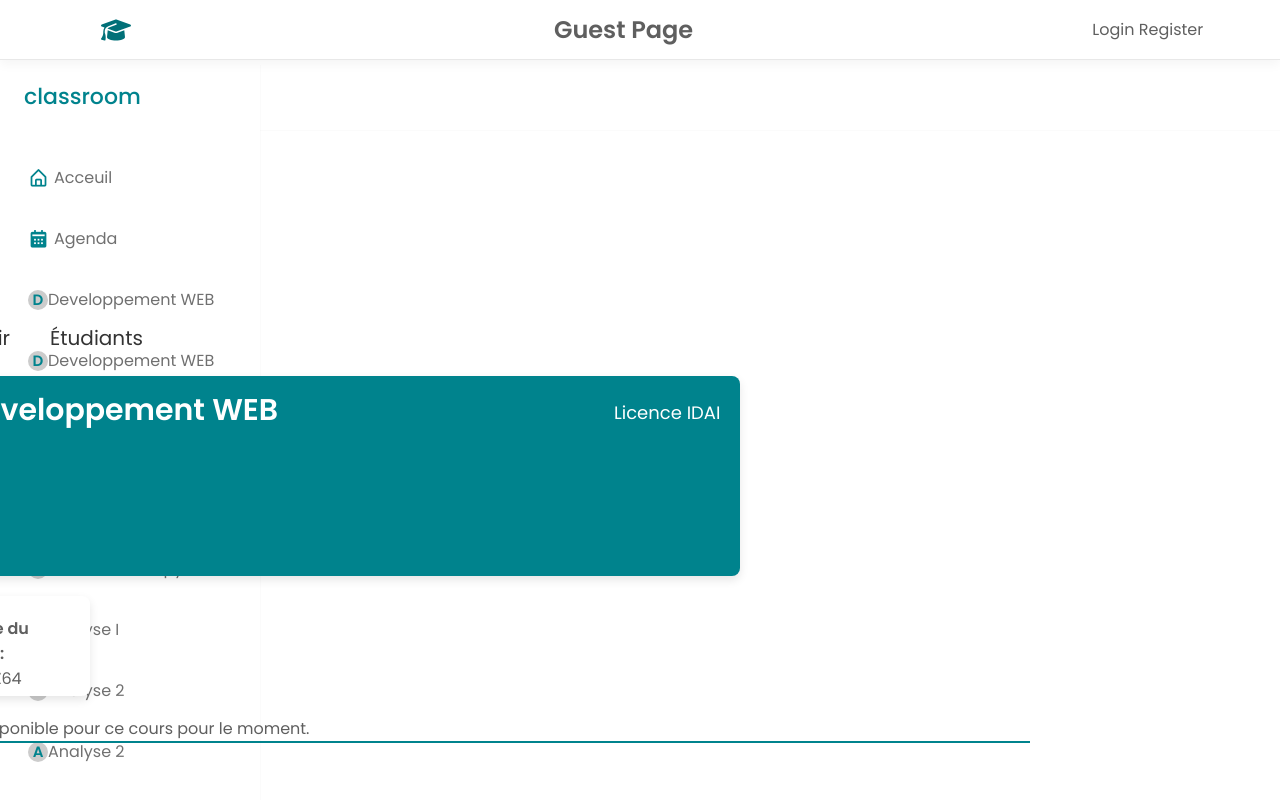
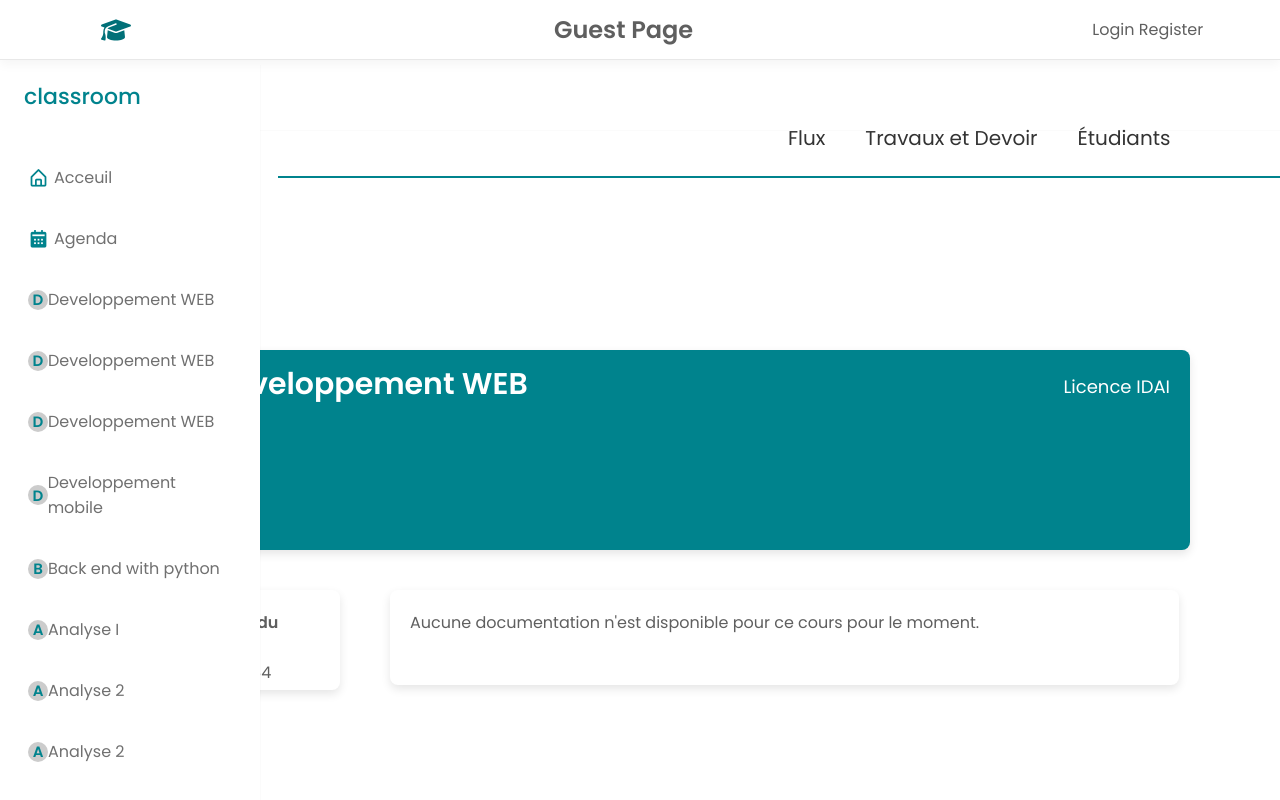
Before and after one commit to aymanerihane/Professional-Networking-Platform, a Django app: template Professional_Networking_Platform/PNP/templates/classroom/detail_cours.html in a window 1280 px wide. Run offline with Django 5.2, Linux system fonts and the light colour scheme; the template is opened without the code that fills it: values that come from a table or form of the project are taken from there, others are empty; data comes from the database, SQL or seed files in the repository.

Commit message:
fixing classroom bugs

```diff
--- a/Professional_Networking_Platform/PNP/templates/classroom/accueil.html
+++ b/Professional_Networking_Platform/PNP/templates/classroom/accueil.html
@@ -27,7 +27,9 @@
           </div>
       </div>
   <!-- rooms.html -->
-  <section class="card-section" style="width:80%;display:flex;flex-wrap: wrap; right:0;">
+  <section class="card-section" style="width:80%;display:flex;flex-wrap: wrap; right:0;position: absolute;
+  top: 200px;
+">
     {% if cours_rejoint %}
         {% for cours in cours_rejoint %}
               <!-- First Card -->
--- a/Professional_Networking_Platform/PNP/templates/classroom/detail_cours.html
+++ b/Professional_Networking_Platform/PNP/templates/classroom/detail_cours.html
@@ -91,24 +91,27 @@
     </nav> {% endcomment %}
 
 
-    <header style="position:absolute;top:100px;right:250px">
+    <header style="position:absolute;top:100px;right:0px">
       <div class="menuHeader" style="display:block;">
-          <ul>
-              <li><a href="/classroom/detail_cours/{{ cours.code }}/">Flux</a></li>
+          <ul style="">
+              <li style="margin-left: 400px;"><a href="/classroom/detail_cours/{{ cours.code }}/">Flux</a></li>
               <li><a href="/classroom/detail_cours/{{ cours.code }}/travaux_et_devoir/">Travaux et Devoir</a></li>
               <li><a href="/classroom/detail_cours/{{ cours.code }}/students/">Étudiants</a></li>
-              <div class="update_delete">
                 {% if is_teacher %}
                 {% if cours.teacher.username == request.user.username %}
+              <li >
                <a href="/classroom/detail_cours/{{ cours.code }}/delete_course/"> <i class="fa fa-trash" aria-hidden="true"></i></a>
+              </li>
+              <li>
                <a href="/classroom/detail_cours/{{ cours.code }}/update_course">  <i class="fas fa-edit"></i></a>
-              </div>
+               </li>
+               {% endif %}
+              {% endif %}
 
           </ul>
       </div>
   </header>
-  {% endif %}
-  {% endif %}
+
 
 
 
@@ -130,19 +133,19 @@
            <p class="section">Classe inconnue</p>
            {% endif %}
       </div>
-
+      <div style="display: flex;align-items: start;">
       <div class="container" id="container2">
           <h4>Code du Cour: </h4>
           <p>{{cours.code}}</p>
       </div>
-  </div>
-    <div class=".documentationContainer">
+
+    <div class="documentationContainer" style="flex:1">
 
     {% if documentation %}
 
+        {% for doc in documentation %}
     <div class="document">
     <ul>
-        {% for doc in documentation %}
         <li>
             <h3>{{ doc.titre }}</h3>
             <p>{{ doc.description }}</p>
@@ -152,12 +155,22 @@
               <p></p>
               {% endif %}
         </li>
-        {% endfor %}
 
     </ul>
+  </div>
+        {% endfor %}
     {% else %}
-    <p>Aucune documentation n'est disponible pour ce cours pour le moment.</p>
+    <div class="document">
+    <ul style="list-style:none">
+        <li>
+            <p>Aucune documentation n'est disponible pour ce cours pour le moment.</p>
+        </li>
+
+    </ul>
+  </div>
+
     {% endif %}
+  </div>
   </div>
   </div>
 
@@ -366,6 +379,7 @@
         margin-left:400px;
 
 
+
     }
     .container {
 
@@ -384,11 +398,13 @@
     width:800px;
     background-color: #00838D;
     color:#fff;
+    width: 1000px;
   }
   #container2{
     background-color: #ffffff;
     height:100px;
     width:150px;
+
 
   }
 
@@ -398,6 +414,7 @@
       margin: 20px 200px;
       border-radius: 8px;
       box-shadow: 0px 4px 10px rgba(0, 0, 0, 0.1); /* Ombre */
+      margin-right: 50px;
 
 
   }
@@ -415,10 +432,10 @@
 .document {
     background-color: #ffffff;
     padding: 20px;
-    margin: 600px 0px;
+    margin: 20px 0px;
     border-radius: 8px;
     box-shadow: 0px 4px 10px rgba(0, 0, 0, 0.1); /* Ombre */
-    width:400px;
+    width: 789px;
     height:95px;
 
 
--- a/Professional_Networking_Platform/PNP/templates/classroom/sidebar.html
+++ b/Professional_Networking_Platform/PNP/templates/classroom/sidebar.html
@@ -85,7 +85,7 @@
 
             <div class="bottom-cotent">
               <li class="list">
-                <a href="" class="nav-link" onclick="goBack()">
+                <a href="" class="nav-link back-link" >
                   <i class='bx bxs-caret-left-circle' ></i>
                   <span class="back-link"> Retour</span>
                 </a>
@@ -120,7 +120,10 @@
     function goBack() {
       window.history.back();
     }
-    backlink.addEventListener("click", goBack);
+    backlink.addEventListener("click", function(event) {
+    event.preventDefault();
+    goBack();
+});
 
   function toggleDropdown() {
     document.getElementById("myDropdown").classList.toggle("show");
```
Also changed, not shown: Professional_Networking_Platform/PNP/templates/classroom/Travaux&Devoir.html (+15 -15 lines), Professional_Networking_Platform/PNP/templates/classroom/students_page.html (+10 -8 lines).
